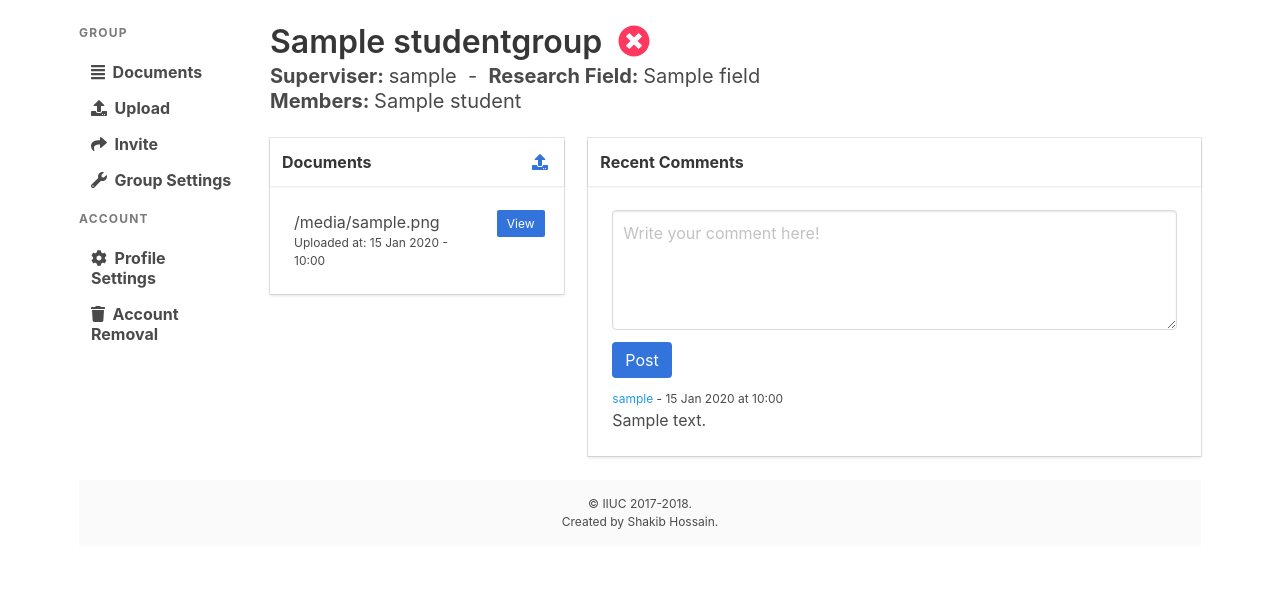
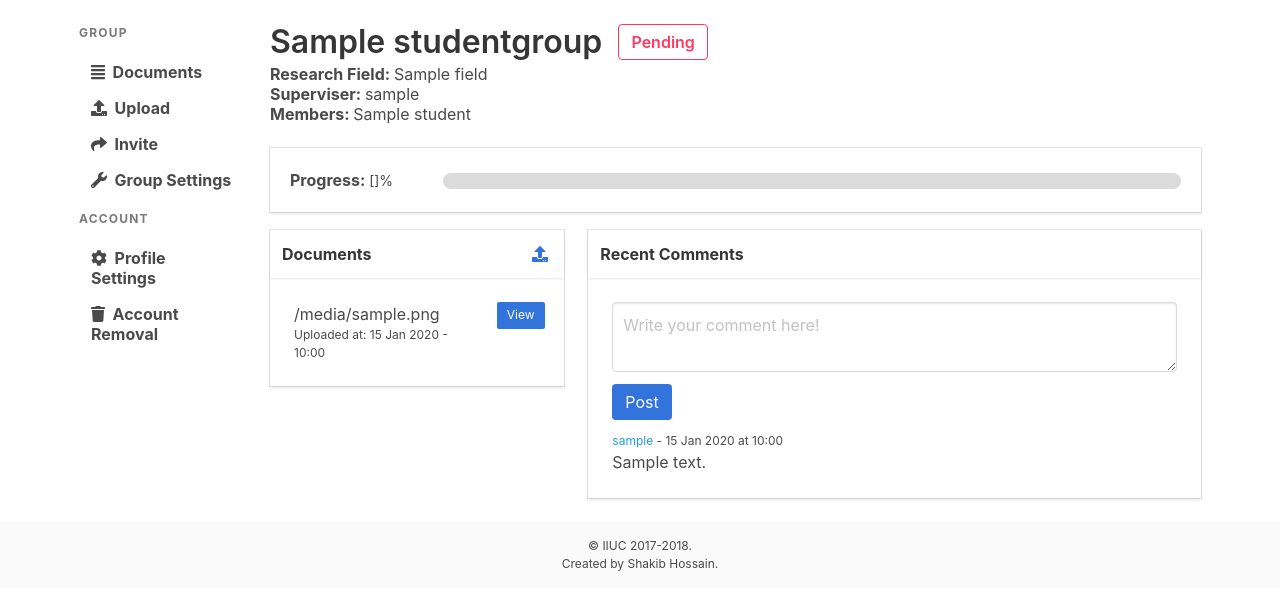
Before and after one commit to CodeJosh723/thesis-review-system, a Django app: template templates/thesis/document_list.html in a window 1280 px wide. Shown: the part 54-664 px from the top of the page. Run offline with Django 3.2, Linux system fonts and the light colour scheme; the template is opened without the code that fills it: most values are stand-ins (such as "Sample title", 1, 10 or a date in 2020).

Commit message:
Add interactive ajax progress updater and other template refactorings

```diff
--- a/templates/base/base.html
+++ b/templates/base/base.html
@@ -41,6 +41,7 @@
         {% block js %}
         <script src="{% static 'js/fontawesome-all.min.js' %}"></script>
         <script src="{% static 'js/navbar.js' %}"></script>
+        <script src="{% static 'js/vue.dev.js' %}"></script>
             {% block extra_js %}
             {% endblock extra_js %}
         {% endblock js %}
--- a/templates/base/thesis_dashboard_base.html
+++ b/templates/base/thesis_dashboard_base.html
@@ -1,4 +1,5 @@
 {% extends 'base/base.html' %}
+{% load static %}
 
 
 {% block extra_css %}
@@ -70,12 +71,12 @@
                                 <a href="{% url 'thesis:group_approve' studentgroup.md5hash %}">
                             {% endif %}
                                 {% if studentgroup.approved %}
-                                <span class="has-text-success">
-                                    <i class="fas fa-check-circle"></i>
+                                <span class="button is-static is-outlined is-success">
+                                    Approved
                                 </span>
                                 {% else %}
-                                <span class="has-text-danger">
-                                    <i class="fas fa-times-circle"></i>
+                                <span class="button is-static is-outlined is-danger">
+                                    Pending
                                 </span>
                                 {% endif %}
                             {% if user.is_teacher %}
@@ -83,13 +84,7 @@
                             {% endif %}
 
                         </h3>
-                        <h4 class="subtitle">
-                          <b>Superviser: </b>
-                            {% if studentgroup.teacher %}
-                              {{ studentgroup.teacher.username }}
-                            {% else %}
-                              Not assigned yet!
-                            {% endif %} &nbsp;-&nbsp;
+                        <h4 class="subtitle is-size-6">
                           <b>Research Field: </b>
                             {% if studentgroup.field %}
                               {{ studentgroup.field.name }}
@@ -97,8 +92,56 @@
                               Not assigned yet
                             {% endif %}
                           <br>
+                          <b>Superviser: </b>
+                            {% if studentgroup.teacher %}
+                              {{ studentgroup.teacher.username }}
+                            {% else %}
+                              Not assigned yet!
+                            {% endif %}
+                          <br>
                           <b>Members: </b>{{ studentgroup.students.all|join:", " }}
                         </h4>
+                        <div class="box" id="progress-app" style="margin-bottom:-0.4rem;border-radius:0;">
+                          <div class="columns">
+                            <div class="column is-2"><b>Progress: </b><small>[[ progress ]]%</small></div>
+                            <div class="column">
+                              <progress
+                                class="progress is-success"
+                                style="margin-top:5px;"
+                                :value="progress"
+                                max="100">
+                                [[ progress ]]
+                              </progress>
+                            </div>
+                            {% if user.is_teacher %}
+                            <div class="column is-3">
+                              <form action="" method="post" id="progress-form">
+                                <input type="hidden" name="progress" v-model="progress">
+                                {% csrf_token %}
+                              </form>
+                              <div class="field is-grouped">
+                                <p class="control">
+                                  <a class="button is-danger is-small"
+                                    style="font-family:monospace;"
+                                    @click="progress -= 10">
+                                    <b>-</b>
+                                  </a>
+                                </p>
+                                <p class="control">
+                                  [[ progress ]] %
+                                </p>
+                                <p class="control">
+                                  <a class="button is-primary is-small"
+                                    style="font-family:monospace;"
+                                    @click="progress += 10">
+                                    <b>+</b>
+                                  </a>
+                                </p>
+                              </div>
+                            </div>
+                            {% endif %}
+                          </div>
+                        </div>
                         {% else %}
                         <h3 class="title">Groups</h3>
                         {% endif %}
@@ -113,3 +156,57 @@
     </div>
 </div>
 {% endblock content %}
+
+{% block extra_js %}
+  {{ block.super }}
+  {% if studentgroup %}
+  <script>
+  new Vue({
+    el: '#progress-app',
+    delimiters: ['[[', ']]'],
+    data: {
+      progress: {{ studentgroup.progress }},
+    },
+    watch: {
+      progress(newV, oldV) {
+        if (newV == 100) {
+          window.location = window.location.href + "approve/";
+        }
+        else if (newV < oldV && oldV == 100) {
+          window.location = window.location.href + "approve/";
+        }
+        else if (newV > 100)
+          this.progress = 100;
+        else if (newV < 0)
+          this.progress = 0
+        else {
+          url = "{% url 'thesis:progress_update' studentgroup.md5hash %}"
+          csrf_token = "{{ csrf_token }}";
+          fetch(url, {
+            method: 'POST',
+            body: JSON.stringify(
+              {
+                progress_value: this.progress
+              }),
+            headers:{
+              'Content-Type': 'application/json',
+              'X-CSRFToken': csrf_token
+            }
+          })
+            .then(res => res.json())
+            .then(
+              response => {
+                data = response
+                console.log("SUCCESS!", data)
+              }
+            ).catch(e => {
+              console.log("ERROR!", e)
+              alert("ERROR handling request! Data not updated on server!")
+            })
+        }
+      }
+    }
+  })
+  </script>
+  {% endif %}
+{% endblock extra_js %}
--- a/templates/thesis/document_list.html
+++ b/templates/thesis/document_list.html
@@ -102,6 +102,7 @@
                             <div class="control">
                                 <textarea name="content"
                                     class="textarea"
+                                    rows="2"
                                     placeholder="Write your comment here!" required=""></textarea>
                             </div>
                         </div>
@@ -127,12 +128,9 @@
                         <p>{{ comment.content|linebreaksbr }}</p>
                     </div>
                     {% endfor %}
-                    {% else %}
-                    <p class="has-text-centered">
-                        No Comments yet!
-                    </p>
+
+                {% endif %}
                 </div>
-                {% endif %}
             </div>
         </div>
     </div>
@@ -140,6 +138,7 @@
 {% endblock dashboard_content %}
 
 {% block extra_js %}
+  {{ block.super }}
     <script>
         var baseURL = "{% static 'pdfjs/web/viewer.html' %}?file=/media/sg_{{ studentgroup.md5hash }}/",
             view_buttons = document.getElementsByClassName('view-button'),
--- a/templates/thesis/document_upload.html
+++ b/templates/thesis/document_upload.html
@@ -44,5 +44,6 @@
 
 
 {% block extra_js %}
-    <script src="{% static 'js/upload.js' %}"></script>
+  {{ block.super }}
+  <script src="{% static 'js/upload.js' %}"></script>
 {% endblock extra_js %}
--- a/templates/thesis/group_create.html
+++ b/templates/thesis/group_create.html
@@ -115,7 +115,7 @@
 
 
 {% block extra_js %}
-<script src="{% static 'js/vue.js' %}"></script>
+{{ block.super }}
 <script>
 new Vue({
   el: '#v-app',
@@ -124,9 +124,6 @@ new Vue({
     options: [],
     field: '',
     selected_teacher: {% if form.teacher.value %}{{ form.teacher.value }}{% else %}''{% endif %}
-  },
-  methods: {
-
   },
   watch: {
     field(newF, oldF) {
--- a/templates/thesis/group_update.html
+++ b/templates/thesis/group_update.html
@@ -96,7 +96,7 @@
 {% endblock dashboard_content %}
 
 {% block extra_js %}
-<script src="{% static 'js/vue.dev.js' %}"></script>
+{{ block.super }}
 <script>
 new Vue({
   el: '#v-app',
--- a/website/thesis/urls.py
+++ b/website/thesis/urls.py
@@ -62,4 +62,9 @@ urlpatterns = [
         views.StudentGroupApproveView.as_view(),
         name='group_approve'
     ),
+    path(
+        '<group_code>/update_progress/',
+        views.StudentGroupProgressUpdateView.as_view(),
+        name='progress_update'
+    ),
 ]
```
Also changed, not shown: templates/registration/user_update.html (+20 -5 lines), templates/thesis/group_approve.html (+6 -1 lines), website/thesis/views.py (+22 -1 lines).
